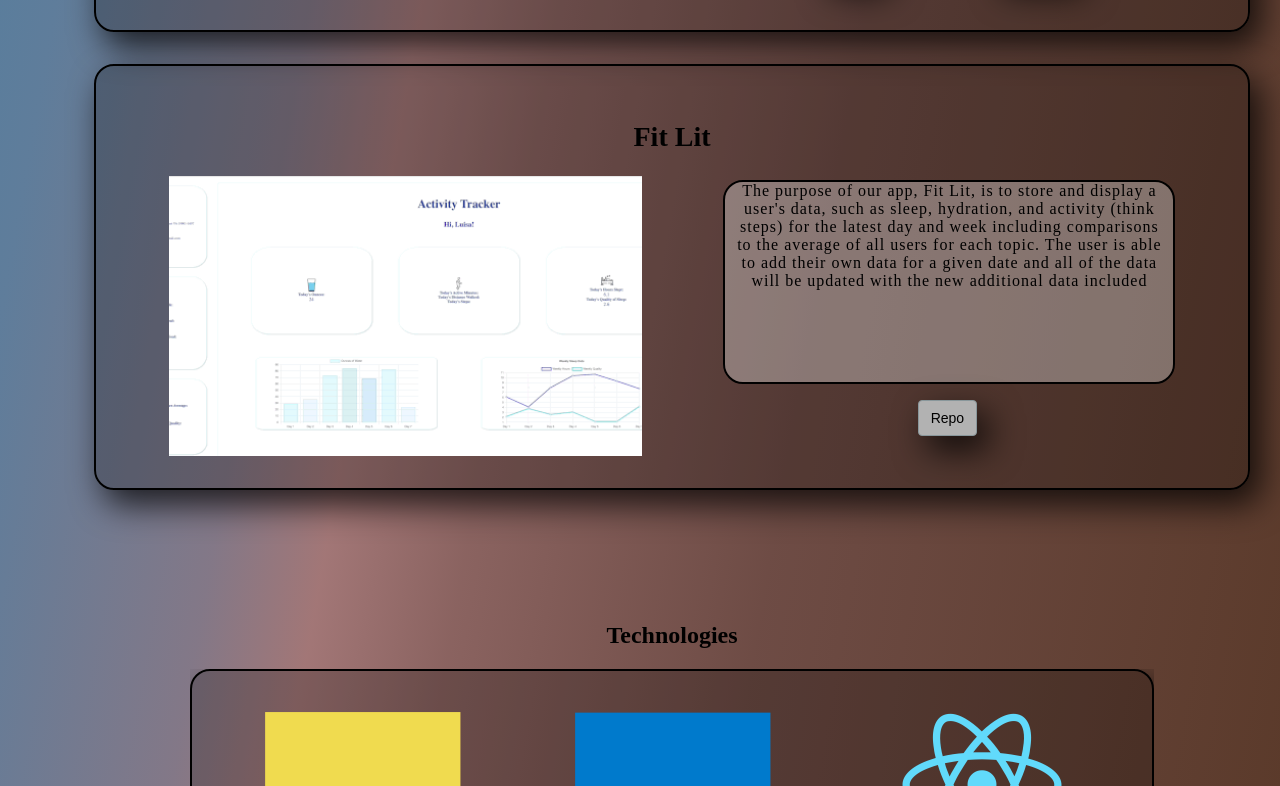
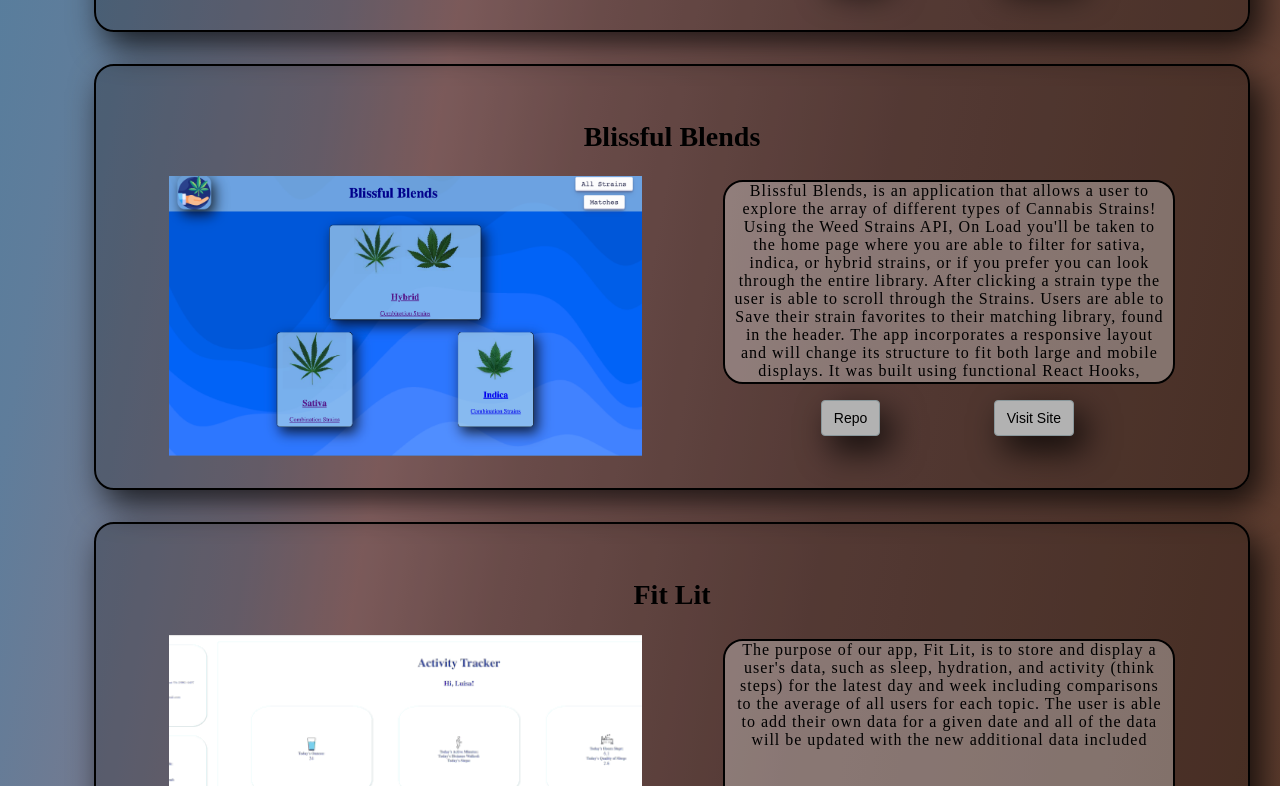
Before and after one commit to rpoole444/portfolio-site, a React (Create React App) app: page / in a window 1280 px wide. Shown: the part 4934-5720 px from the top of the page. Built offline with nearby package versions, Linux system fonts and the light colour scheme.

Commit message:
Add New Project

```diff
--- a/src/components/Homepage/Homepage.css
+++ b/src/components/Homepage/Homepage.css
@@ -191,6 +191,16 @@ html {
   width: 37vw;
   overflow: hidden;
   background-image: url("../assets/artistArchiveGif2.gif");
+  background-size: cover;
+  background-position: center;
+  background-repeat: no-repeat;
+}
+
+.blissful-blends {
+  height: 35vh;
+  width: 37vw;
+  overflow: hidden;
+  background-image: url("../assets/blissful.png");
   background-size: cover;
   background-position: center;
   background-repeat: no-repeat;
--- a/src/components/Homepage/Homepage.js
+++ b/src/components/Homepage/Homepage.js
@@ -323,6 +323,50 @@ const Homepage = () => {
           </section>
         </section>
         <section className="project-container">
+          <h2 className="proj-title">Blissful Blends</h2>
+          <section className="project-info">
+            <iframe
+              title="fitLit"
+              frameBorder="0"
+              className="giphy-embed blissful-blends"
+            ></iframe>
+            <section>
+              <article className="proj-description">
+                <p className="description-text">
+                  Blissful Blends, is an application that allows a user to
+                  explore the array of different types of Cannabis Strains!
+                  Using the Weed Strains API, On Load you'll be taken to the
+                  home page where you are able to filter for sativa, indica, or
+                  hybrid strains, or if you prefer you can look through the
+                  entire library. After clicking a strain type the user is able
+                  to scroll through the Strains. Users are able to Save their
+                  strain favorites to their matching library, found in the
+                  header. The app incorporates a responsive layout and will
+                  change its structure to fit both large and mobile displays. It
+                  was built using functional React Hooks, Controlled form
+                  pattern, Typscript, and React Router.
+                </p>
+              </article>
+              <section className="proj-button-container">
+                <a
+                  href="https://github.com/rpoole444/blissful-blends"
+                  target="_blank"
+                  rel="noreferrer"
+                >
+                  <button className="proj-buttons">Repo</button>
+                </a>
+                <a
+                  href="https://blissful-blends.vercel.app/"
+                  target="_blank"
+                  rel="noreferrer"
+                >
+                  <button className="proj-buttons">Visit Site</button>
+                </a>
+              </section>
+            </section>
+          </section>
+        </section>
+        <section className="project-container">
           <h2 className="proj-title">Fit Lit</h2>
           <section className="project-info">
             <iframe
```
Also changed, not shown: src/components/assets/blissful.png (added).
